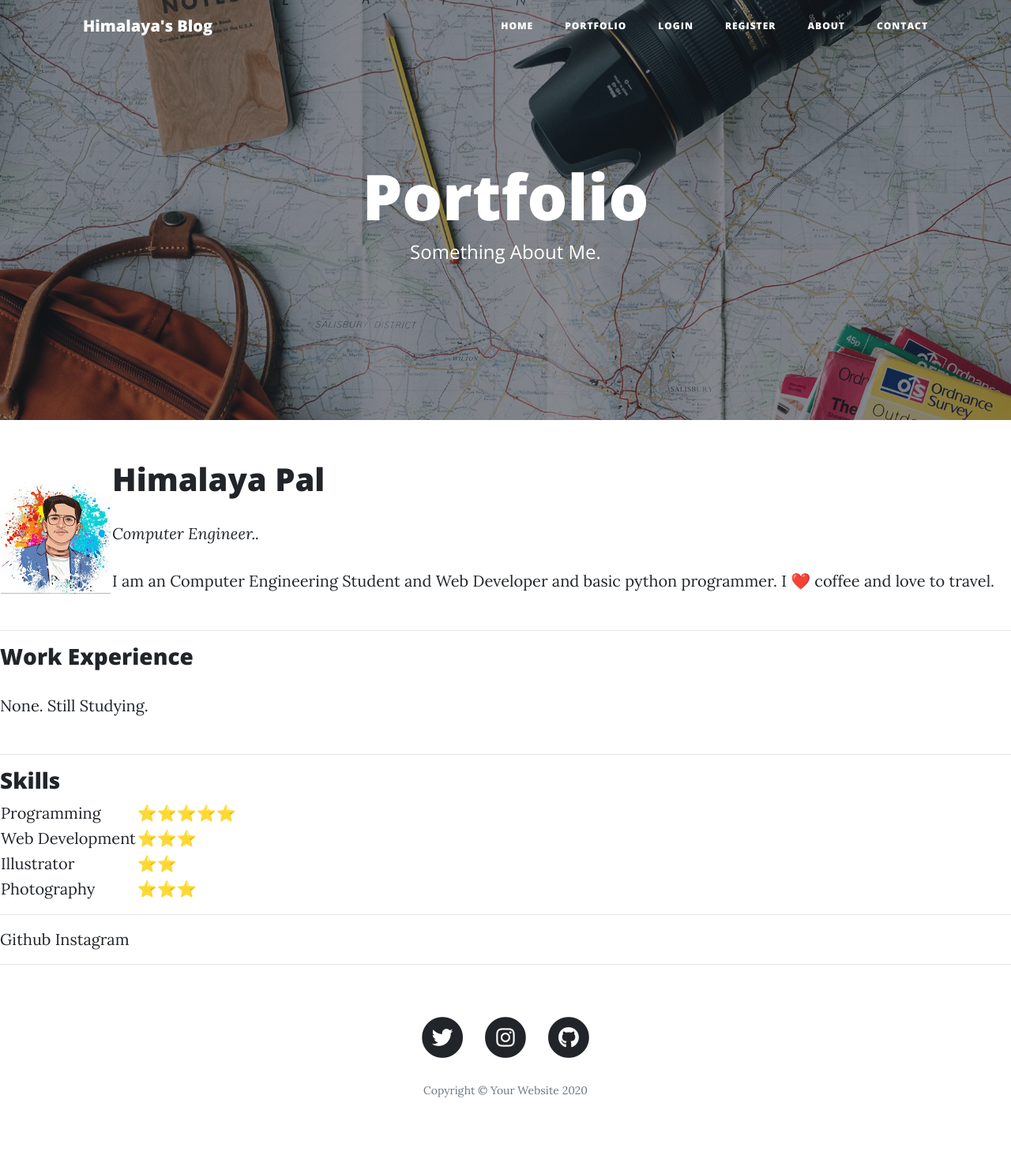
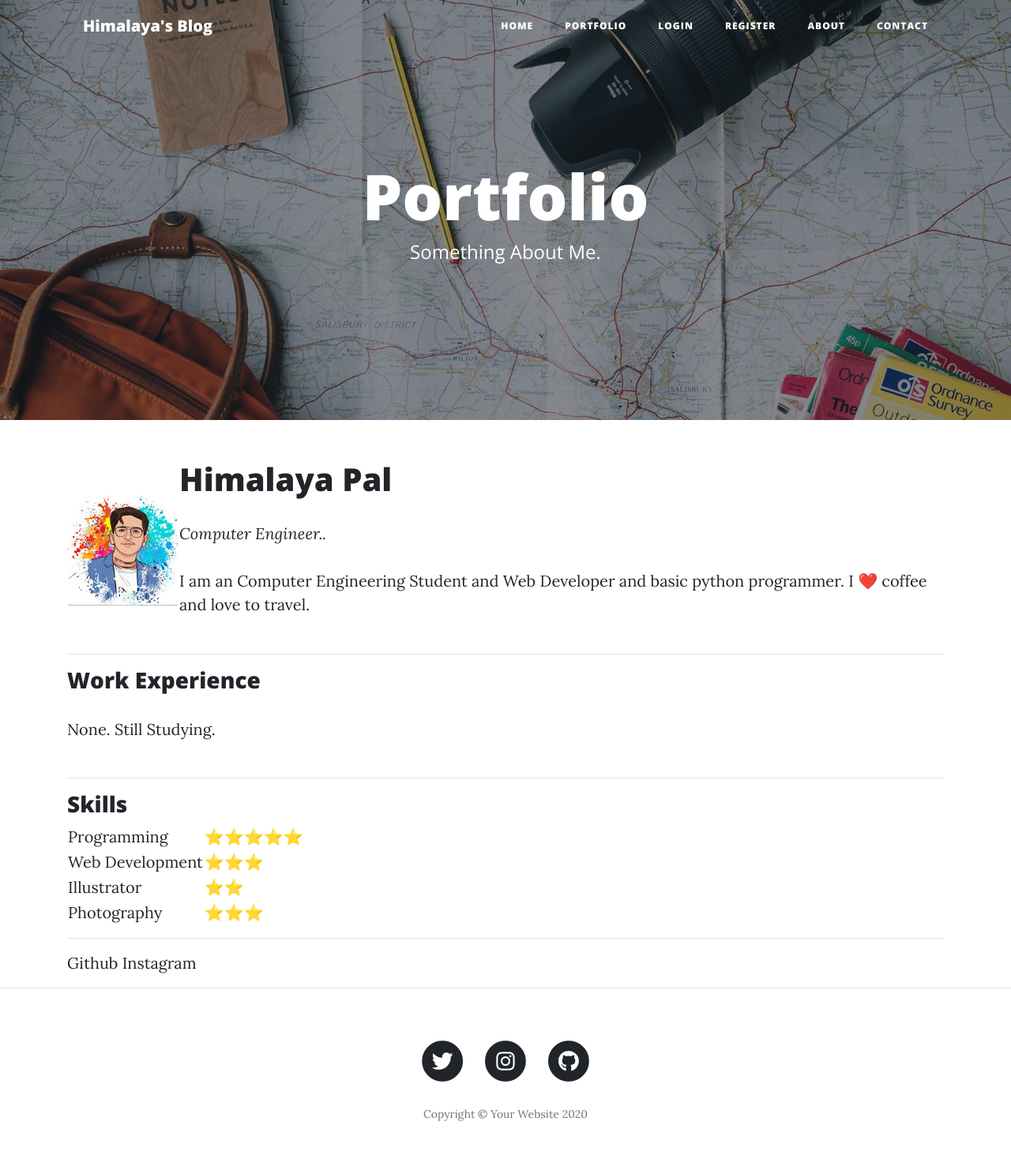
Before and after one commit to palhimalaya/Blog-with-flask_and_pyco, a Flask app: page /portfolio in a window 1280 px wide. Shown: the whole page at 79% size. Before the commit the page ends 1390 px from the top, so only its background shows below. Run offline with Flask 2, Linux system fonts and the light colour scheme; some libraries are stand-ins or nearby versions.

Commit message:
added div in portfolio

```diff
--- a/templates/Himal.html
+++ b/templates/Himal.html
@@ -14,7 +14,7 @@
     </div>
   </header>
 
-   <body>
+   <div class="container">
     <table cellspacing="20">
       <tbody><tr>
         <td><img src="static/img/himal.png" alt="himalaya profile picture"></td>
@@ -54,7 +54,7 @@
     <hr>
     <a href="https://github.com/palhimalaya">Github</a>
     <a href="https://www.instagram.com/palhimalaya/">Instagram</a>
-   </body>
+   </div>
 
     <hr>
 {% include "footer.html" %}
```
